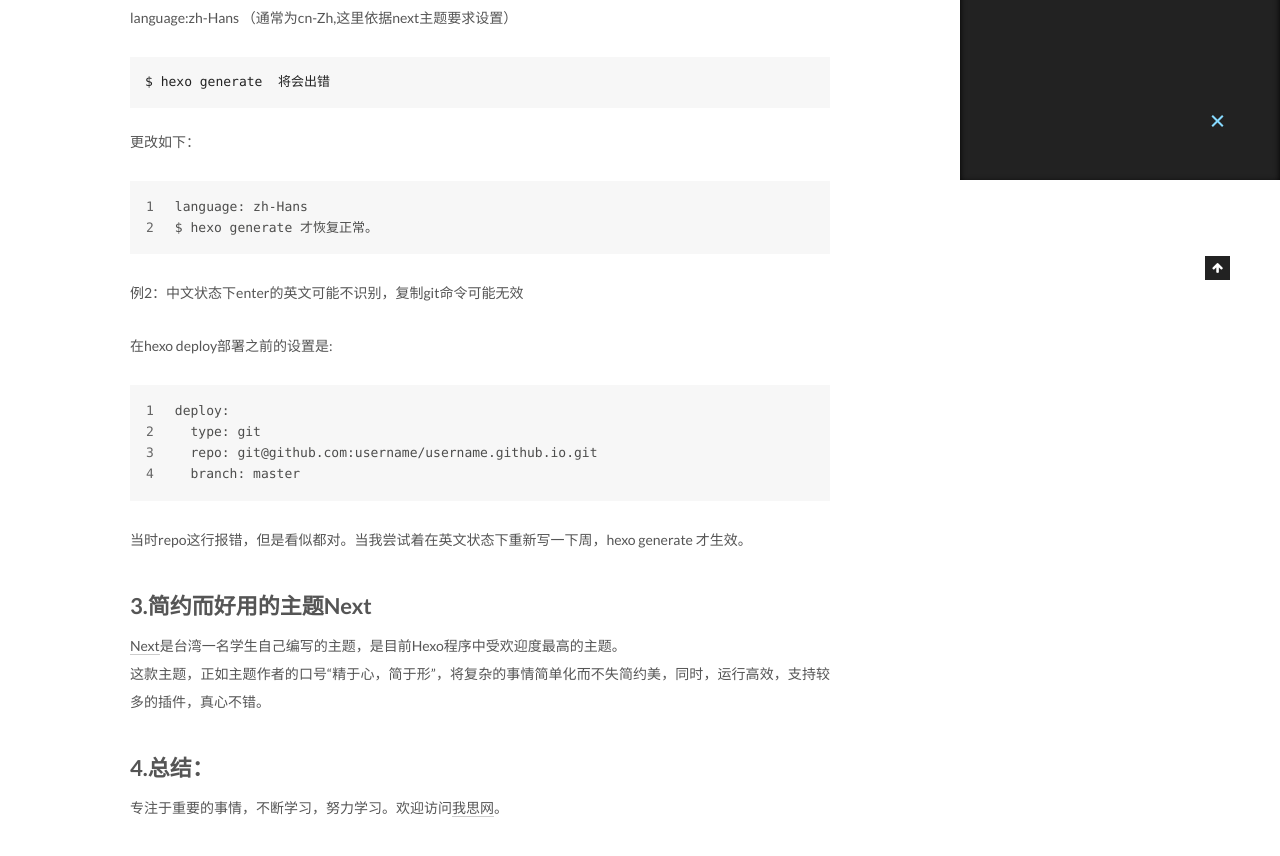
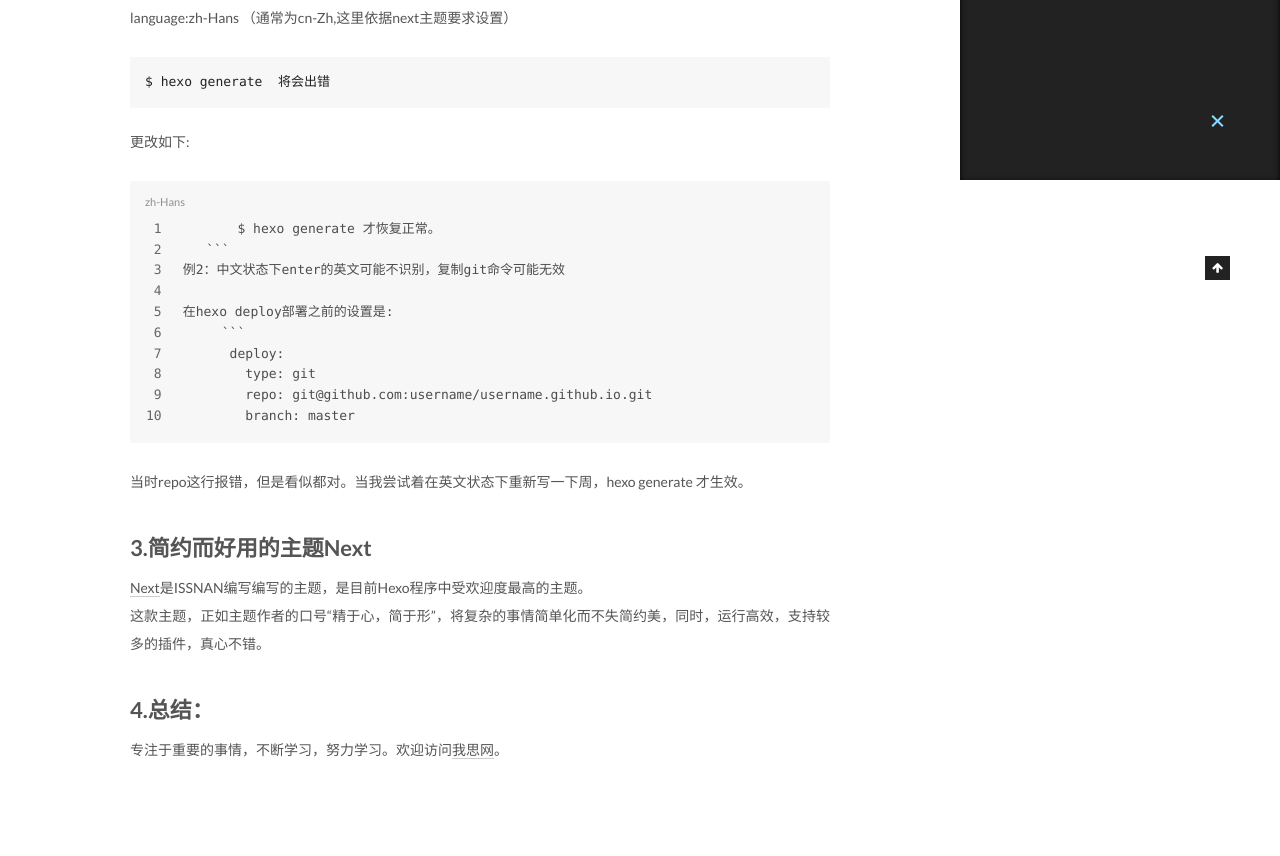
Before and after one commit to cuilsum/cuilsum.github.io, a plain HTML site: page 2016/04/02/Github, Hexo, and Next/index.html in a window 1280 px wide. Shown: the part 620-1476 px from the top of the page. Drawn offline with Linux system fonts and the light colour scheme.

Commit message:
Site updated: 2016-04-06 09:20:20

````diff
--- a/2016/04/02/Github, Hexo, and Next/index.html
+++ b/2016/04/02/Github, Hexo, and Next/index.html
@@ -65,7 +65,7 @@
 <meta property="og:site_name" content="Bcogito">
 <meta property="og:description" content="1.Github非常强大。Github她给人带来一种快速同步的工作方式，让千千万万的程序员能自由存储托管程序，同时还可以支持生产静态页面。在这平静的表面背后，我们可以通过她20亿美元的市值窥见Github的强大。
 2.新兴静态博客程序HexoHexo快速高效，支持markdown语言，对程序语言要求严格。在安装和使用程序时，往往会因为一个空格、中英文切换、大小写错误，会导致整个项目无法正常执行。">
-<meta property="og:updated_time" content="2016-04-04T02:30:03.335Z">
+<meta property="og:updated_time" content="2016-04-06T01:19:22.290Z">
 <meta name="twitter:card" content="summary">
 <meta name="twitter:title" content="Github, Hexo建站感悟">
 <meta name="twitter:description" content="1.Github非常强大。Github她给人带来一种快速同步的工作方式，让千千万万的程序员能自由存储托管程序，同时还可以支持生产静态页面。在这平静的表面背后，我们可以通过她20亿美元的市值窥见Github的强大。
@@ -284,11 +284,9 @@
 <p>例1：在本地项目根目录下_config.yml的语言设置：</p>
 <p>   language:zh-Hans （通常为cn-Zh,这里依据next主题要求设置）</p>
 <pre><code>$ hexo generate  将会出错
-</code></pre><p>   更改如下：<br>     <figure class="highlight plain"><table><tr><td class="gutter"><pre><span class="line">1</span><br><span class="line">2</span><br></pre></td><td class="code"><pre><span class="line">language: zh-Hans</span><br><span class="line">$ hexo generate 才恢复正常。</span><br></pre></td></tr></table></figure></p>
-<p>例2：中文状态下enter的英文可能不识别，复制git命令可能无效</p>
-<p>在hexo deploy部署之前的设置是:<br>     <figure class="highlight plain"><table><tr><td class="gutter"><pre><span class="line">1</span><br><span class="line">2</span><br><span class="line">3</span><br><span class="line">4</span><br></pre></td><td class="code"><pre><span class="line">deploy:</span><br><span class="line">  type: git </span><br><span class="line">  repo: git@github.com:username/username.github.io.git</span><br><span class="line">  branch: master</span><br></pre></td></tr></table></figure></p>
+</code></pre><p>   更改如下:<br>   <figure class="highlight plain"><figcaption><span>zh-Hans</span></figcaption><table><tr><td class="gutter"><pre><span class="line">1</span><br><span class="line">2</span><br><span class="line">3</span><br><span class="line">4</span><br><span class="line">5</span><br><span class="line">6</span><br><span class="line">7</span><br><span class="line">8</span><br><span class="line">9</span><br><span class="line">10</span><br></pre></td><td class="code"><pre><span class="line">       $ hexo generate 才恢复正常。</span><br><span class="line">   ``` </span><br><span class="line">例2：中文状态下enter的英文可能不识别，复制git命令可能无效</span><br><span class="line"></span><br><span class="line">在hexo deploy部署之前的设置是:</span><br><span class="line">     ``` </span><br><span class="line">      deploy:</span><br><span class="line">        type: git </span><br><span class="line">        repo: git@github.com:username/username.github.io.git</span><br><span class="line">        branch: master</span><br></pre></td></tr></table></figure></p>
 <p>   当时repo这行报错，但是看似都对。当我尝试着在英文状态下重新写一下周，hexo generate 才生效。</p>
-<h2 id="3-简约而好用的主题Next"><a href="#3-简约而好用的主题Next" class="headerlink" title="3.简约而好用的主题Next"></a>3.简约而好用的主题Next</h2><p><a href="http://theme-next.iissnan.com/getting-started.html" target="_blank" rel="external">Next</a>是台湾一名学生自己编写的主题，是目前Hexo程序中受欢迎度最高的主题。<br>这款主题，正如主题作者的口号“精于心，简于形”，将复杂的事情简单化而不失简约美，同时，运行高效，支持较多的插件，真心不错。</p>
+<h2 id="3-简约而好用的主题Next"><a href="#3-简约而好用的主题Next" class="headerlink" title="3.简约而好用的主题Next"></a>3.简约而好用的主题Next</h2><p><a href="http://theme-next.iissnan.com/getting-started.html" target="_blank" rel="external">Next</a>是ISSNAN编写编写的主题，是目前Hexo程序中受欢迎度最高的主题。<br>这款主题，正如主题作者的口号“精于心，简于形”，将复杂的事情简单化而不失简约美，同时，运行高效，支持较多的插件，真心不错。</p>
 <h2 id="4-总结："><a href="#4-总结：" class="headerlink" title="4.总结："></a>4.总结：</h2><p>专注于重要的事情，不断学习，努力学习。欢迎访问<a href="http://cuilsum.github.io" target="_blank" rel="external">我思网</a>。</p>
 
 
--- a/css/main.css
+++ b/css/main.css
@@ -1517,7 +1517,7 @@ pre .javascript .function {
   width: 4px;
   height: 4px;
   border-radius: 50%;
-  background: #79eeff;
+  background: #eb0073;
 }
 .links-of-blogroll {
   font-size: 13px;
````
Also changed, not shown: index.html (+2 -4 lines), 1 other file.
